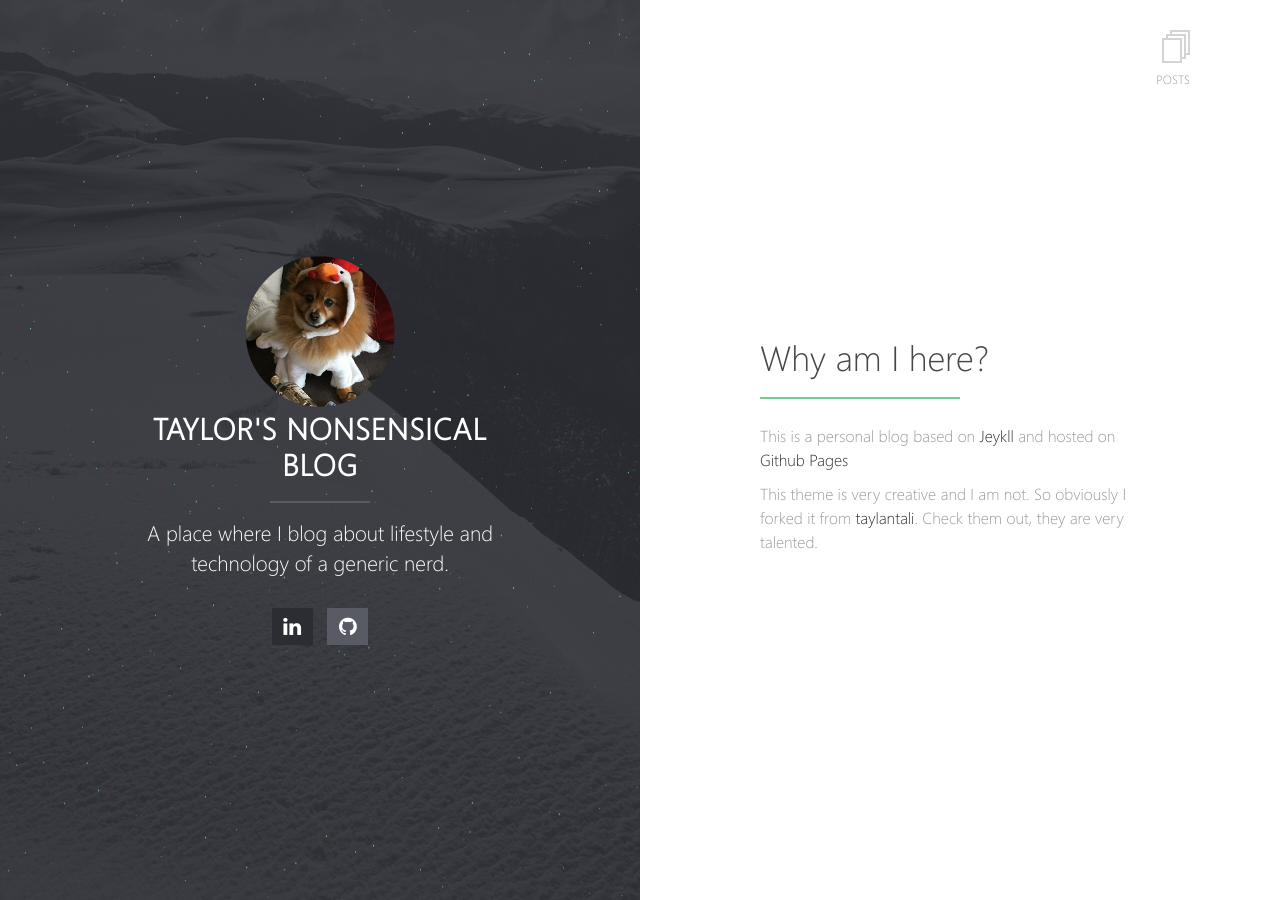
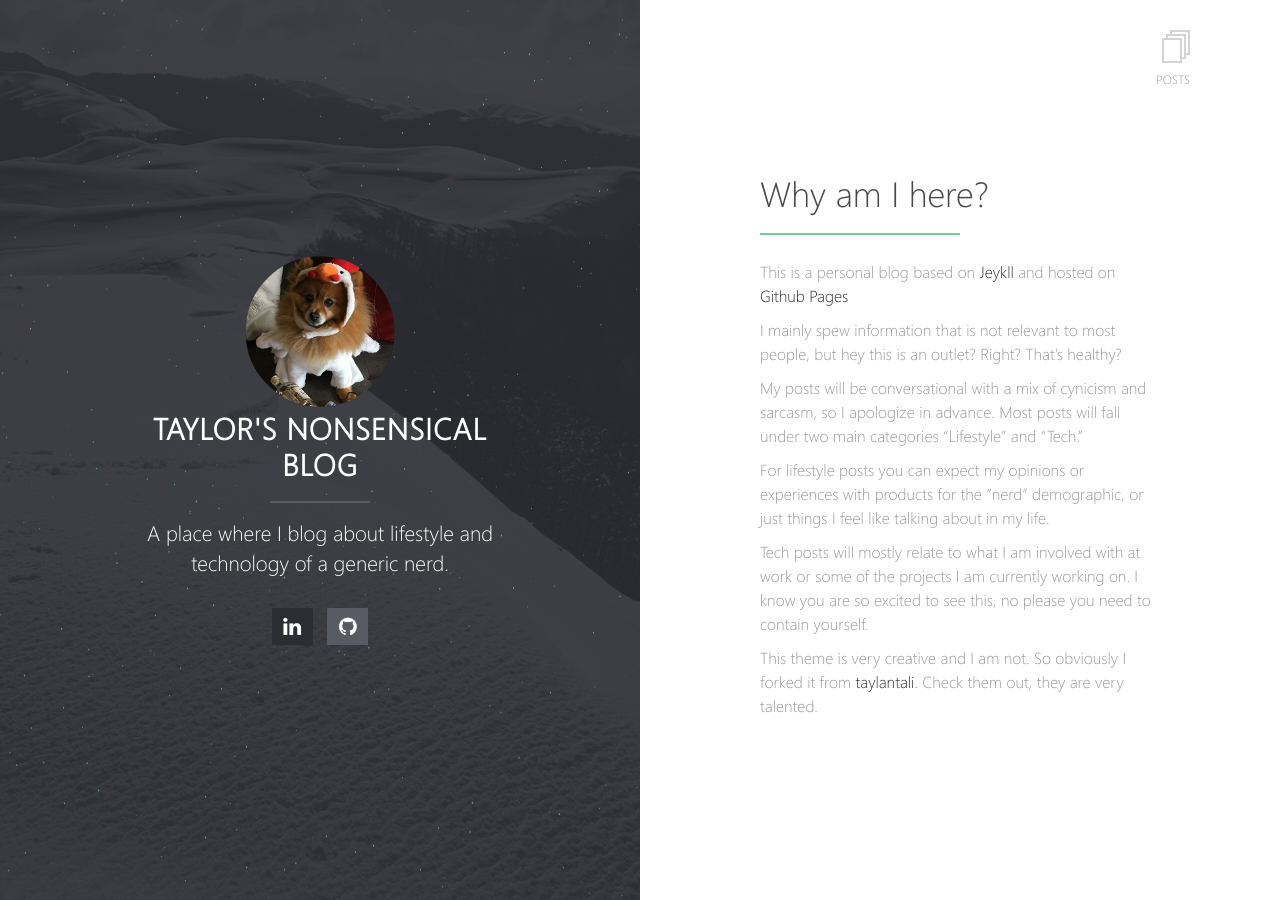
Before and after one commit to taylorsmcclure/taylorsmcclure.github.io, a Jekyll site: the page built from index.md, in a window 1280 px wide. Built offline with Jekyll 4.4.1, drawn with Linux system fonts in a browser that asks for light colours.

Commit message:
changing up index

```diff
--- a/index.md
+++ b/index.md
@@ -5,5 +5,12 @@ layout: home
 
 This is a personal blog based on [Jeykll](https://jekyllrb.com/docs/home/){:target="_blank"} and hosted on [Github Pages](https://pages.github.com/){:target="_blank"}
 
+I mainly spew information that is not relevant to most people, but hey this is an outlet? Right? That's healthy?
+
+My posts will be conversational with a mix of cynicism and sarcasm, so I apologize in advance. Most posts will fall under two main categories "Lifestyle" and "Tech."
+
+For lifestyle posts you can expect my opinions or experiences with products for the "nerd" demographic, or just things I feel like talking about in my life.
+
+Tech posts will mostly relate to what I am involved with at work or some of the projects I am currently working on. I know you are so excited to see this, no please you need to contain yourself.
 
 This theme is very creative and I am not. So obviously I forked it from [taylantali](http://taylantatli.me/Halve/halve-theme/){:target="_blank"}. Check them out, they are very talented.
```
